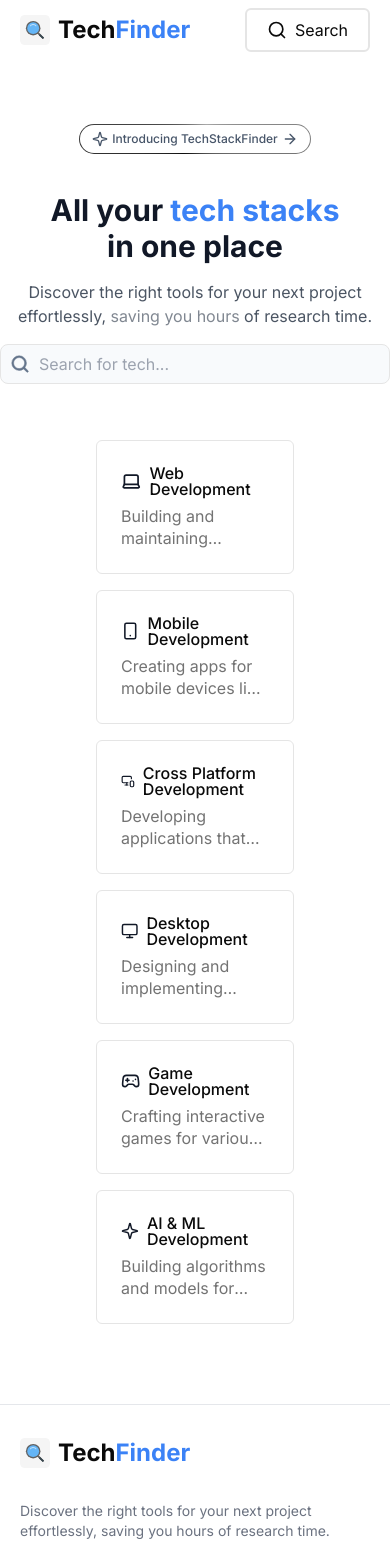
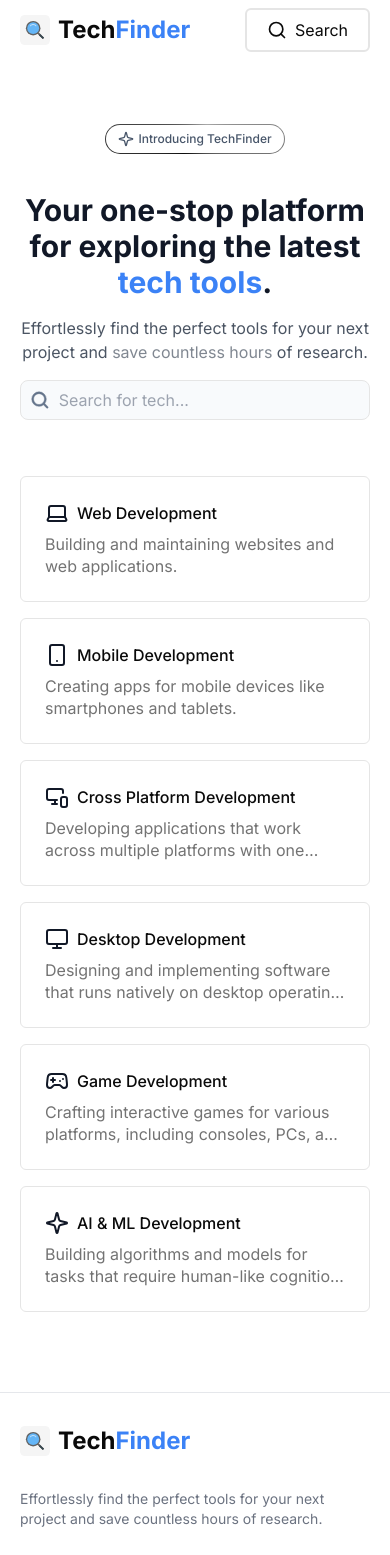
Before and after one commit to MohdFahad1/Tech-Finder, a Next.js app: page / in a window 390 px wide. Shown: the top 1555 px of the page. Built offline with nearby package versions, Linux system fonts and the light colour scheme.

Commit message:
fix: responsiveness

```diff
--- a/src/components/Footer.jsx
+++ b/src/components/Footer.jsx
@@ -17,8 +17,8 @@ const Footer = () => {
               </h1>
             </Link>
             <p className="max-w-xs text-sm text-gray-500">
-              Discover the right tools for your next project effortlessly,
-              saving you hours of research time.
+              Effortlessly find the perfect tools for your next project and save
+              countless hours of research.
             </p>
           </div>
           <div className="flex flex-col w-full gap-3 md:max-w-sm">
@@ -43,7 +43,7 @@ const Footer = () => {
         </div>
         <div className="pt-8 mt-10 border-t border-gray-900/10">
           <p className="text-sm leading-5 text-gray-500">
-            @ 2024 TechStackFinder. All Rights Reserved.
+            @ 2024 TechFinder. All Rights Reserved.
           </p>
         </div>
       </div>
--- a/src/components/Hero.jsx
+++ b/src/components/Hero.jsx
@@ -6,7 +6,7 @@ import { useRouter } from "next/navigation";
 import Fuse from "fuse.js";
 import { flattenData } from "@/lib/utils";
 
-import { ArrowRight, Search, Sparkle } from "lucide-react";
+import { Sparkle } from "lucide-react";
 
 const Hero = () => {
   const router = useRouter();
@@ -52,30 +52,28 @@ const Hero = () => {
   return (
     <>
       <div className="flex items-center justify-center ">
-        <div className="flex flex-col items-center justify-center max-w-2xl mt-16">
-          <div className="mb-8">
+        <div className="flex flex-col items-center justify-center max-w-4xl px-5 mt-16 lg:px-0">
+          <div className="mb-8 duration-300 hover:scale-105">
             <span className="relative inline-block overflow-hidden rounded-full p-[1px]">
               <span className="absolute inset-[-1000%] animate-[spin_2s_linear_infinite] bg-[conic-gradient(from_90deg_at_50%_50%,#a9a9a9_0%,#0c0c0c_50%,#a9a9a9_100%)] dark:bg-[conic-gradient(from_90deg_at_50%_50%,#171717_0%,#737373_50%,#171717_100%)]"></span>
               <div className="inline-flex items-center justify-center w-full h-full px-3 py-1 space-x-1 text-xs font-medium leading-5 bg-white rounded-full cursor-pointer group text-slate-600 backdrop-blur-xl dark:bg-black dark:text-slate-200">
                 <Sparkle size={16} />
-                <span>Introducing TechStackFinder</span>
-                <ArrowRight
-                  size={16}
-                  className="duration-200 group-hover:translate-x-1"
-                />
+                <span>Introducing TechFinder</span>
               </div>
             </span>
           </div>
 
           <div>
             <h2 className="text-3xl font-bold text-center text-gray-900 dark:text-gray-50 sm:text-6xl">
-              All your <span className="text-[#3b82f6]">tech stacks</span>
-              <br /> in one place
+              {/* All your <span className="text-[#3b82f6]">tech stacks</span>
+              <br /> in one place */}
+              Your one-stop platform for exploring the latest{" "}
+              <span className="text-[#3b82f6]">tech tools</span>.
             </h2>
             <p className="mt-4 leading-6 text-center text-gray-600 md:text-lg dark:text-gray-200 text-balance">
-              Discover the right tools for your next project effortlessly,{" "}
-              <span className="opacity-70">saving you hours</span> of research
-              time.
+              Effortlessly find the perfect tools for your next project and{" "}
+              <span className="opacity-70">save countless hours</span> of
+              research.
             </p>
           </div>
 
--- a/src/components/categories.jsx
+++ b/src/components/categories.jsx
@@ -5,7 +5,7 @@ import Link from "next/link";
 const Categories = () => {
   const allCategories = getCategories();
   return (
-    <div className="grid sm:grid-cols-2  lg:grid-cols-3 gap-4 mt-14 px-24">
+    <div className="grid gap-4 px-5 sm:grid-cols-2 lg:grid-cols-3 mt-14 lg:px-24">
       {allCategories.map((category, idx) => {
         const icon = category.icon;
         const name = category.name;
@@ -15,14 +15,14 @@ const Categories = () => {
           <Link
             key={idx}
             href={path}
-            className="flex flex-col border rounded-md p-6 space-y-2 hover:border-gray-600 duration-200"
+            className="flex flex-col p-6 space-y-2 duration-200 border rounded-md hover:border-gray-600"
           >
-            <div className="flex flex-row space-x-2 items-center">
+            <div className="flex flex-row items-center space-x-2">
               {icon}
-              <span className="text-md font-medium leading-none">{name}</span>
+              <span className="font-medium leading-none text-md">{name}</span>
             </div>
 
-            <p className="line-clamp-2 text-md leading-snug text-muted-foreground">
+            <p className="leading-snug line-clamp-2 text-md text-muted-foreground">
               {description}
             </p>
           </Link>
```
